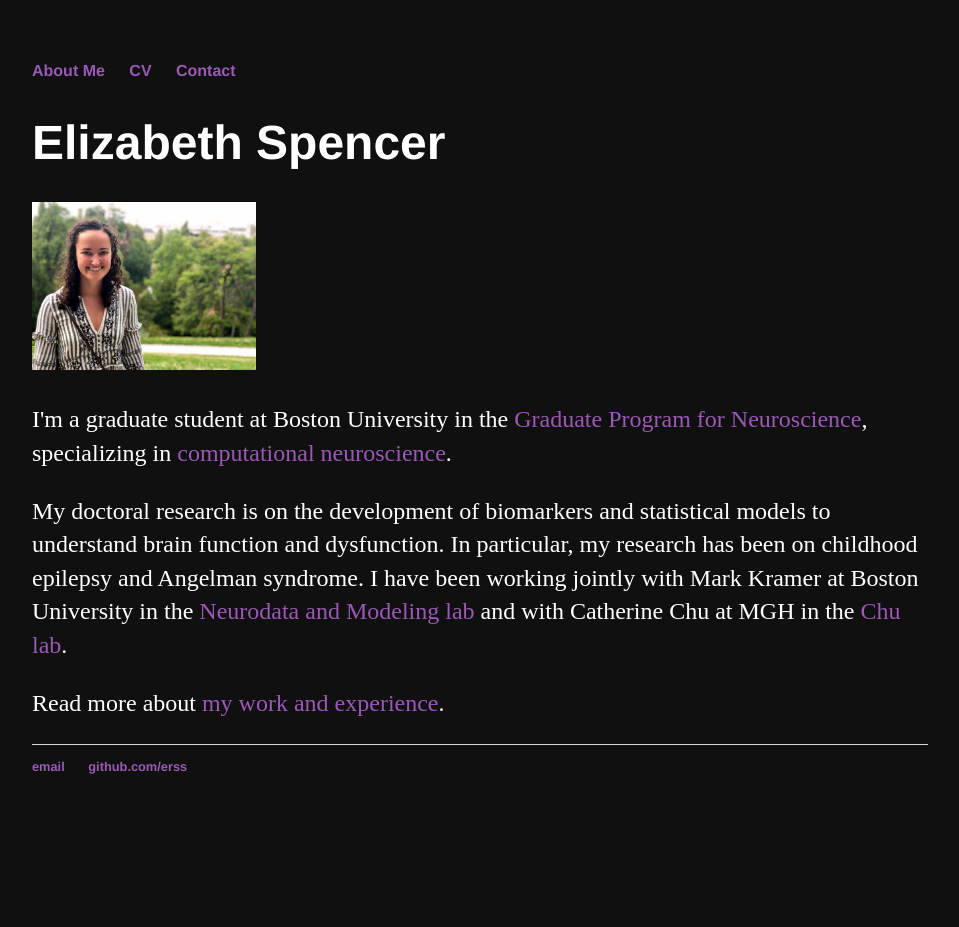
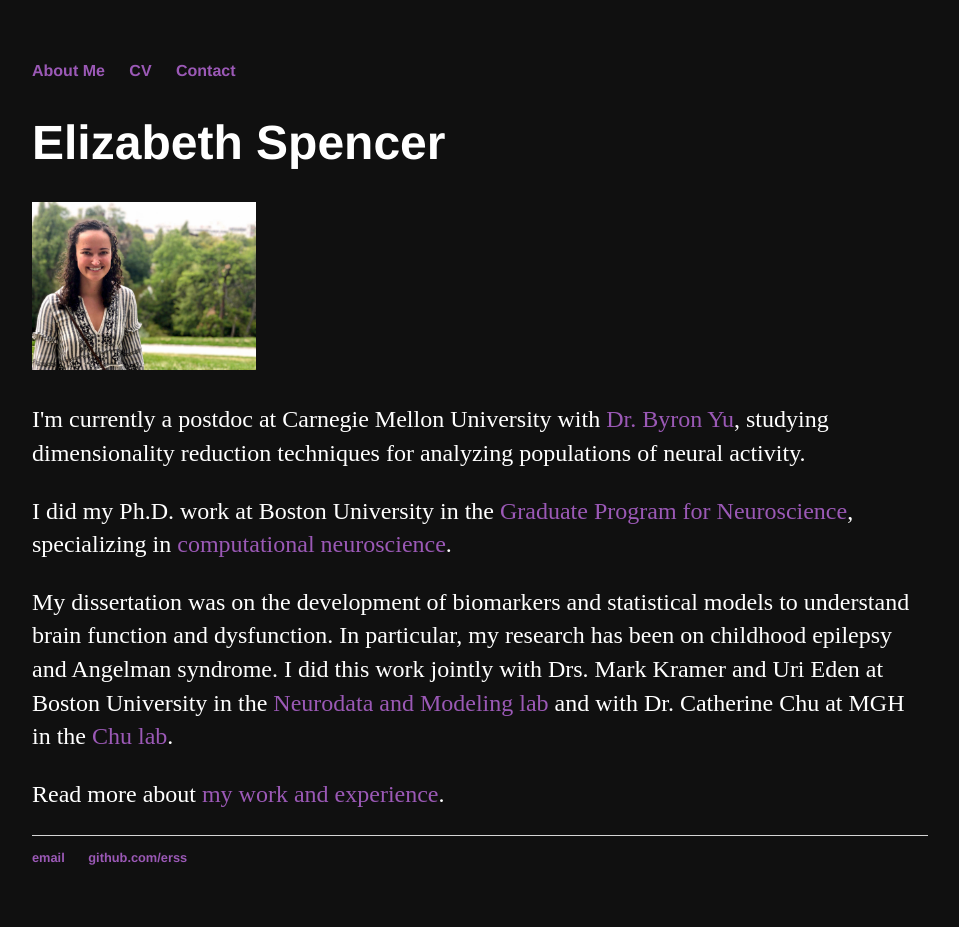
Before and after one commit to erss/erss.github.io, a Jekyll site: the page built from index.html, in a window 1280 px wide. Shown: the whole page, without its empty margins (160-1119 px from the left). Built offline with Jekyll 4.4.1, drawn with Linux system fonts in a browser that asks for light colours; before the commit the page ends 900 px from its top, so only the background shows below that.

Commit message:
Update index.html

```diff
--- a/index.html
+++ b/index.html
@@ -5,14 +5,14 @@ title: About Me
 <div class="blurb">
 	<h1>Elizabeth Spencer</h1>
 	       <p><img src="images/spencer.jpg" alt="spencer" width="25%" height="25%"></p>
-
-		<p>I'm a graduate student at Boston University in the <a href="http://www.bu.edu/neuro/academics/graduate/">Graduate Program for Neuroscience</a>, specializing in
+<p> I'm currently a postdoc at Carnegie Mellon University with <a href= "https://users.ece.cmu.edu/~byronyu/research.html">Dr. Byron Yu</a>, studying dimensionality reduction techniques for analyzing populations of neural activity.</p>
+		<p>I did my Ph.D. work at Boston University in the <a href="http://www.bu.edu/neuro/academics/graduate/">Graduate Program for Neuroscience</a>, specializing in
 			<a href ="http://www.bu.edu/neuro/academics/graduate/curriculum/computational-neuroscience/"> computational neuroscience</a>. </p>
 
-                <p>My doctoral research is on the development of
+                <p>My dissertation was on the development of
 			biomarkers and statistical models to understand brain function and dysfunction. In particular, my research has been on childhood
-			epilepsy and Angelman syndrome. I have been working jointly with Mark Kramer at Boston University in the <a href = "https://math.bu.edu/people/mak/">Neurodata and Modeling lab</a>
-			and with Catherine Chu at MGH in the <a href = "https://chulab.mgh.harvard.edu">Chu lab</a>.</p>
+			epilepsy and Angelman syndrome. I did this work jointly with Drs. Mark Kramer and Uri Eden at Boston University in the <a href = "https://math.bu.edu/people/mak/">Neurodata and Modeling lab</a>
+			and with Dr. Catherine Chu at MGH in the <a href = "https://chulab.mgh.harvard.edu">Chu lab</a>.</p>
 
 		<p>Read more about <a href="/cv">my work and experience</a>. </p>
 </div><!-- /.blurb -->
```
